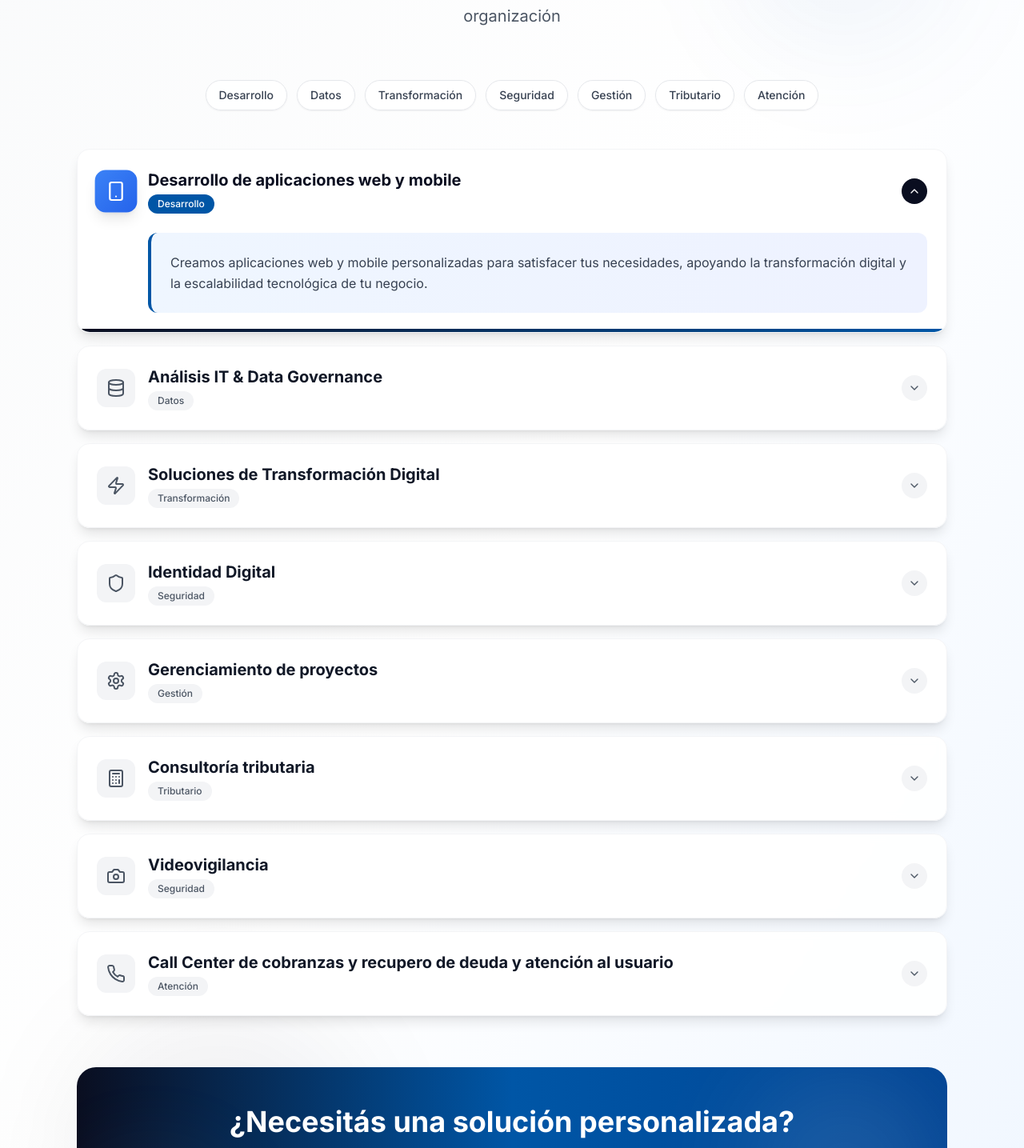
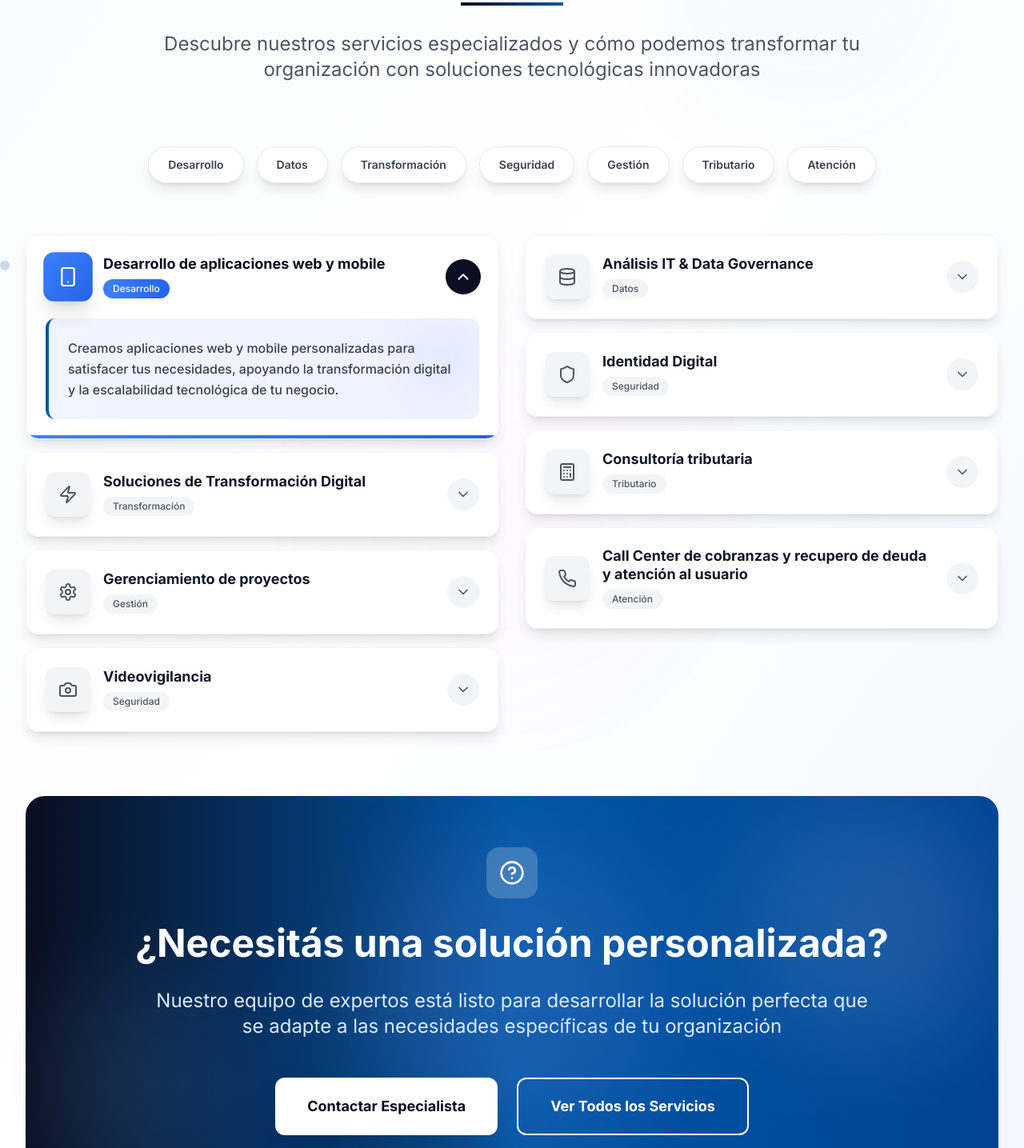
Before and after one commit to drex25/tsg-portal, a React (Vite) app: page / in a window 1280 px wide. Shown: the part 1315-2750 px from the top of the page at 80% size. Built offline with nearby package versions, Linux system fonts and the light colour scheme.

Commit message:
Rediseñar FAQ en 2 columnas con diseño mejorado

```diff
--- a/src/components/FAQ.tsx
+++ b/src/components/FAQ.tsx
@@ -1,5 +1,5 @@
 import React, { useState } from 'react';
-import { ChevronDown, HelpCircle, Smartphone, Database, Zap, Shield, Settings, Calculator, Camera, Phone, Code, Cloud } from 'lucide-react';
+import { ChevronDown, HelpCircle, Smartphone, Database, Zap, Shield, Settings, Calculator, Camera, Phone } from 'lucide-react';
 
 const FAQ = () => {
   const [openIndex, setOpenIndex] = useState<number | null>(0);
@@ -69,76 +69,50 @@ const FAQ = () => {
 
   const categories = [...new Set(faqs.map(faq => faq.category))];
 
+  // Dividir FAQs en dos columnas
+  const leftColumnFaqs = faqs.filter((_, index) => index % 2 === 0);
+  const rightColumnFaqs = faqs.filter((_, index) => index % 2 === 1);
+
+  const renderFAQColumn = (columnFaqs: typeof faqs, columnOffset: number) => (
+    <div className="space-y-4">
+      {columnFaqs.map((faq, index) => {
+        const actualIndex = index * 2 + columnOffset;
         return (
-    <section className="py-20 bg-gradient-to-br from-gray-50 via-white to-blue-50 relative overflow-hidden">
-      {/* Background Elements */}
-      <div className="absolute inset-0">
-        <div className="absolute top-20 right-20 w-72 h-72 bg-[#0056A6]/5 rounded-full blur-3xl"></div>
-        <div className="absolute bottom-20 left-20 w-96 h-96 bg-[#0A0E20]/5 rounded-full blur-3xl"></div>
-      </div>
+          <div
+            key={actualIndex}
+            className="group relative bg-white/95 backdrop-blur-sm rounded-2xl shadow-lg hover:shadow-2xl transition-all duration-500 border border-gray-100 overflow-hidden"
+          >
+            {/* Gradient Border Effect */}
+            <div className={`absolute inset-0 rounded-2xl bg-gradient-to-r ${faq.color} opacity-0 group-hover:opacity-10 transition-opacity duration-500`}></div>
 
-      <div className="relative z-10 max-w-6xl mx-auto px-4 sm:px-6 lg:px-8">
-        {/* Header */}
-        <div className="text-center mb-16">
-          <div className="inline-flex items-center justify-center w-16 h-16 bg-gradient-to-br from-[#0A0E20] to-[#0056A6] text-white rounded-2xl mb-6 shadow-xl">
-            <HelpCircle className="h-8 w-8" />
-          </div>
-          <h2 className="text-4xl md:text-5xl font-bold text-gray-900 mb-6">
-            ¿Qué hacemos?
-          </h2>
-          <div className="w-24 h-1 bg-gradient-to-r from-[#0A0E20] to-[#0056A6] mx-auto mb-6"></div>
-          <p className="text-xl text-gray-600 max-w-3xl mx-auto leading-relaxed">
-            Descubre nuestros servicios especializados y cómo podemos transformar tu organización
-          </p>
-        </div>
-
-        {/* Category Pills */}
-        <div className="flex flex-wrap justify-center gap-3 mb-12">
-          {categories.map((category, index) => (
-            <span
-              key={index}
-              className="px-4 py-2 bg-white/80 backdrop-blur-sm border border-gray-200 rounded-full text-sm font-medium text-gray-700 shadow-sm hover:shadow-md transition-all duration-300 hover:bg-[#0056A6] hover:text-white cursor-pointer"
-            >
-              {category}
-            </span>
-          ))}
-        </div>
-
-        {/* FAQ Grid */}
-        <div className="space-y-4">
-          {faqs.map((faq, index) => (
-            <div
-              key={index}
-              className="group relative bg-white/90 backdrop-blur-sm rounded-2xl shadow-lg hover:shadow-2xl transition-all duration-500 border border-gray-100 overflow-hidden"
-            >
             {/* Question Header */}
             <button
-                onClick={() => toggleFAQ(index)}
-                className="w-full p-6 text-left flex items-center justify-between hover:bg-gradient-to-r hover:from-gray-50 hover:to-blue-50 transition-all duration-300"
+              onClick={() => toggleFAQ(actualIndex)}
+              className="w-full p-6 text-left flex items-center justify-between hover:bg-gradient-to-r hover:from-gray-50 hover:to-blue-50 transition-all duration-300 relative z-10"
             >
-                <div className="flex items-center space-x-4">
+              <div className="flex items-center space-x-4 flex-1">
                 {/* Dynamic Icon with gradient */}
-                  <div className={`w-12 h-12 rounded-xl flex items-center justify-center transition-all duration-300 ${
-                    openIndex === index
-                      ? `bg-gradient-to-br ${faq.color} text-white shadow-lg scale-110`
+                <div className={`w-14 h-14 rounded-xl flex items-center justify-center transition-all duration-300 shadow-lg ${
+                  openIndex === actualIndex
+                    ? `bg-gradient-to-br ${faq.color} text-white scale-110 shadow-xl`
                     : 'bg-gray-100 text-gray-600 group-hover:bg-[#0056A6] group-hover:text-white'
                 }`}>
                   {faq.icon}
                 </div>
 
                 {/* Question Text */}
-                  <div className="flex-1">
-                    <h3 className={`text-lg md:text-xl font-bold transition-colors duration-300 ${
-                      openIndex === index
+                <div className="flex-1 min-w-0">
+                  <h3 className={`text-lg font-bold transition-colors duration-300 leading-tight ${
+                    openIndex === actualIndex
                       ? 'text-[#0A0E20]'
                       : 'text-gray-900 group-hover:text-[#0056A6]'
                   }`}>
                     {faq.question}
                   </h3>
-                    <span className={`inline-block mt-1 px-3 py-1 text-xs font-medium rounded-full transition-colors duration-300 ${
-                      openIndex === index
-                        ? 'bg-[#0056A6] text-white'
-                        : 'bg-gray-100 text-gray-600'
+                  <span className={`inline-block mt-2 px-3 py-1 text-xs font-medium rounded-full transition-all duration-300 ${
+                    openIndex === actualIndex
+                      ? `bg-gradient-to-r ${faq.color} text-white`
+                      : 'bg-gray-100 text-gray-600 group-hover:bg-[#0056A6] group-hover:text-white'
                   }`}>
                     {faq.category}
                   </span>
@@ -146,23 +120,25 @@ const FAQ = () => {
               </div>
 
               {/* Toggle Icon */}
-                <div className={`w-8 h-8 rounded-full flex items-center justify-center transition-all duration-300 ${
-                  openIndex === index
-                    ? 'bg-[#0A0E20] text-white rotate-180'
+              <div className={`w-10 h-10 rounded-full flex items-center justify-center transition-all duration-300 ml-4 flex-shrink-0 ${
+                openIndex === actualIndex
+                  ? 'bg-[#0A0E20] text-white rotate-180 scale-110'
                   : 'bg-gray-100 text-gray-600 group-hover:bg-[#0056A6] group-hover:text-white'
               }`}>
-                  <ChevronDown className="h-4 w-4" />
+                <ChevronDown className="h-5 w-5" />
               </div>
             </button>
 
             {/* Answer Content */}
             <div className={`overflow-hidden transition-all duration-500 ease-in-out ${
-                openIndex === index ? 'max-h-96 opacity-100' : 'max-h-0 opacity-0'
+              openIndex === actualIndex ? 'max-h-96 opacity-100' : 'max-h-0 opacity-0'
             }`}>
               <div className="px-6 pb-6">
-                  <div className="pl-16">
-                    <div className="bg-gradient-to-r from-blue-50 to-indigo-50 rounded-xl p-6 border-l-4 border-[#0056A6]">
-                      <p className="text-gray-700 leading-relaxed">
+                <div className="pl-18">
+                  <div className={`bg-gradient-to-r from-blue-50 to-indigo-50 rounded-xl p-6 border-l-4 border-[#0056A6] relative overflow-hidden`}>
+                    {/* Background decoration */}
+                    <div className={`absolute top-0 right-0 w-24 h-24 bg-gradient-to-br ${faq.color} opacity-5 rounded-full blur-xl`}></div>
+                    <p className="text-gray-700 leading-relaxed relative z-10 font-medium">
                       {faq.answer}
                     </p>
                   </div>
@@ -171,40 +147,97 @@ const FAQ = () => {
             </div>
 
             {/* Subtle Animation Line */}
-              <div className={`absolute bottom-0 left-0 h-1 bg-gradient-to-r from-[#0A0E20] to-[#0056A6] transition-all duration-500 ${
-                openIndex === index ? 'w-full' : 'w-0'
+            <div className={`absolute bottom-0 left-0 h-1 bg-gradient-to-r ${faq.color} transition-all duration-500 ${
+              openIndex === actualIndex ? 'w-full' : 'w-0'
             }`}></div>
           </div>
+        );
+      })}
+    </div>
+  );
+
+  return (
+    <section className="py-24 bg-gradient-to-br from-gray-50 via-white to-blue-50 relative overflow-hidden">
+      {/* Enhanced Background Elements */}
+      <div className="absolute inset-0">
+        <div className="absolute top-20 right-20 w-96 h-96 bg-[#0056A6]/5 rounded-full blur-3xl animate-pulse"></div>
+        <div className="absolute bottom-20 left-20 w-80 h-80 bg-[#0A0E20]/5 rounded-full blur-3xl animate-pulse delay-1000"></div>
+        <div className="absolute top-1/2 left-1/2 transform -translate-x-1/2 -translate-y-1/2 w-[600px] h-[600px] bg-gradient-radial from-purple-400/5 to-transparent rounded-full"></div>
+
+        {/* Floating elements */}
+        <div className="absolute top-32 right-1/4 w-4 h-4 bg-blue-400/20 rounded-full animate-ping"></div>
+        <div className="absolute bottom-32 left-1/4 w-6 h-6 bg-purple-400/15 rounded-full animate-pulse delay-500"></div>
+        <div className="absolute top-1/3 left-1/6 w-3 h-3 bg-[#0056A6]/20 rounded-full animate-bounce delay-700"></div>
+      </div>
+
+      <div className="relative z-10 max-w-7xl mx-auto px-4 sm:px-6 lg:px-8">
+        {/* Enhanced Header */}
+        <div className="text-center mb-20">
+          <div className="inline-flex items-center justify-center w-20 h-20 bg-gradient-to-br from-[#0A0E20] to-[#0056A6] text-white rounded-3xl mb-8 shadow-2xl">
+            <HelpCircle className="h-10 w-10" />
+          </div>
+          <h2 className="text-5xl md:text-6xl font-bold text-gray-900 mb-8">
+            ¿Qué hacemos?
+          </h2>
+          <div className="w-32 h-1 bg-gradient-to-r from-[#0A0E20] to-[#0056A6] mx-auto mb-8"></div>
+          <p className="text-xl md:text-2xl text-gray-600 max-w-4xl mx-auto leading-relaxed">
+            Descubre nuestros servicios especializados y cómo podemos transformar tu organización
+            con soluciones tecnológicas innovadoras
+          </p>
+        </div>
+
+        {/* Enhanced Category Pills */}
+        <div className="flex flex-wrap justify-center gap-4 mb-16">
+          {categories.map((category, index) => (
+            <span
+              key={index}
+              className="px-6 py-3 bg-white/90 backdrop-blur-sm border border-gray-200 rounded-full text-sm font-semibold text-gray-700 shadow-lg hover:shadow-xl transition-all duration-300 hover:bg-[#0056A6] hover:text-white cursor-pointer transform hover:scale-105"
+            >
+              {category}
+            </span>
           ))}
         </div>
 
-        {/* CTA Section */}
-        <div className="mt-16 text-center">
-          <div className="bg-gradient-to-r from-[#0A0E20] via-[#0056A6] to-[#004494] rounded-3xl p-12 text-white relative overflow-hidden">
-            {/* Background Pattern */}
+        {/* Two Column FAQ Grid */}
+        <div className="grid lg:grid-cols-2 gap-8 mb-20">
+          {/* Left Column */}
+          {renderFAQColumn(leftColumnFaqs, 0)}
+
+          {/* Right Column */}
+          {renderFAQColumn(rightColumnFaqs, 1)}
+        </div>
+
+        {/* Enhanced CTA Section */}
+        <div className="text-center">
+          <div className="bg-gradient-to-r from-[#0A0E20] via-[#0056A6] to-[#004494] rounded-3xl p-16 text-white relative overflow-hidden">
+            {/* Enhanced Background Pattern */}
             <div className="absolute inset-0 opacity-10">
-              <div className="absolute top-0 right-0 w-64 h-64 bg-white rounded-full blur-3xl"></div>
-              <div className="absolute bottom-0 left-0 w-48 h-48 bg-blue-300 rounded-full blur-3xl"></div>
+              <div className="absolute top-0 right-0 w-80 h-80 bg-white rounded-full blur-3xl"></div>
+              <div className="absolute bottom-0 left-0 w-64 h-64 bg-blue-300 rounded-full blur-3xl"></div>
+              <div className="absolute top-1/2 left-1/2 transform -translate-x-1/2 -translate-y-1/2 w-96 h-96 bg-purple-300 rounded-full blur-3xl"></div>
             </div>
 
             <div className="relative z-10">
-              <h3 className="text-3xl md:text-4xl font-bold mb-6">
+              <div className="w-16 h-16 bg-white/20 backdrop-blur-sm rounded-2xl flex items-center justify-center mx-auto mb-8">
+                <HelpCircle className="h-8 w-8 text-white" />
+              </div>
+              <h3 className="text-4xl md:text-5xl font-bold mb-8">
                 ¿Necesitás una solución personalizada?
               </h3>
-              <p className="text-xl text-blue-100 mb-8 max-w-3xl mx-auto">
+              <p className="text-xl md:text-2xl text-blue-100 mb-12 max-w-4xl mx-auto leading-relaxed">
                 Nuestro equipo de expertos está listo para desarrollar la solución perfecta
                 que se adapte a las necesidades específicas de tu organización
               </p>
-              <div className="flex flex-col sm:flex-row gap-4 justify-center">
+              <div className="flex flex-col sm:flex-row gap-6 justify-center">
                 <a
                   href="/contacto"
-                  className="inline-flex items-center px-8 py-4 bg-white text-[#0A0E20] font-semibold rounded-lg hover:bg-blue-50 transition-all duration-300 transform hover:scale-105 shadow-xl"
+                  className="inline-flex items-center px-10 py-5 bg-white text-[#0A0E20] font-bold rounded-xl hover:bg-blue-50 transition-all duration-300 transform hover:scale-105 shadow-2xl text-lg"
                 >
                   Contactar Especialista
                 </a>
                 <a
                   href="/servicios"
-                  className="inline-flex items-center px-8 py-4 border-2 border-white text-white font-semibold rounded-lg hover:bg-white hover:text-[#0A0E20] transition-all duration-300"
+                  className="inline-flex items-center px-10 py-5 border-2 border-white text-white font-bold rounded-xl hover:bg-white hover:text-[#0A0E20] transition-all duration-300 text-lg"
                 >
                   Ver Todos los Servicios
                 </a>
```
Lines whose indentation alone changed are shown as unchanged.
